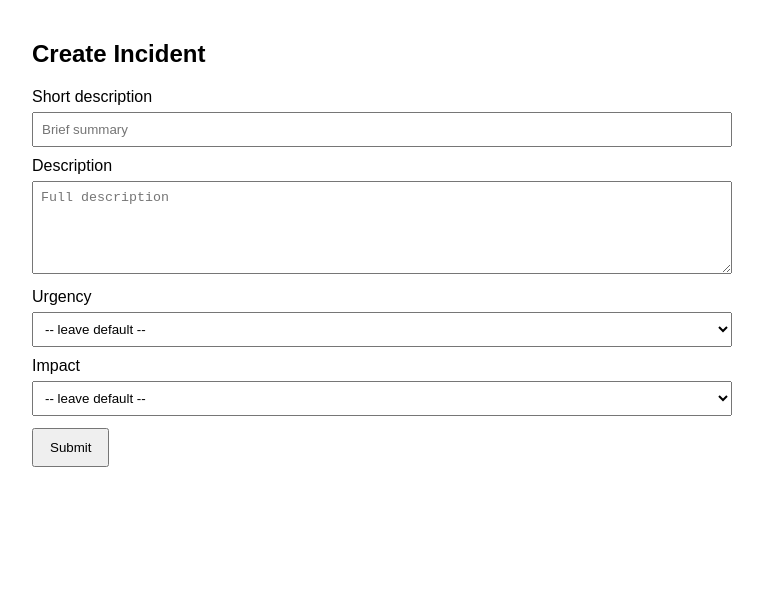
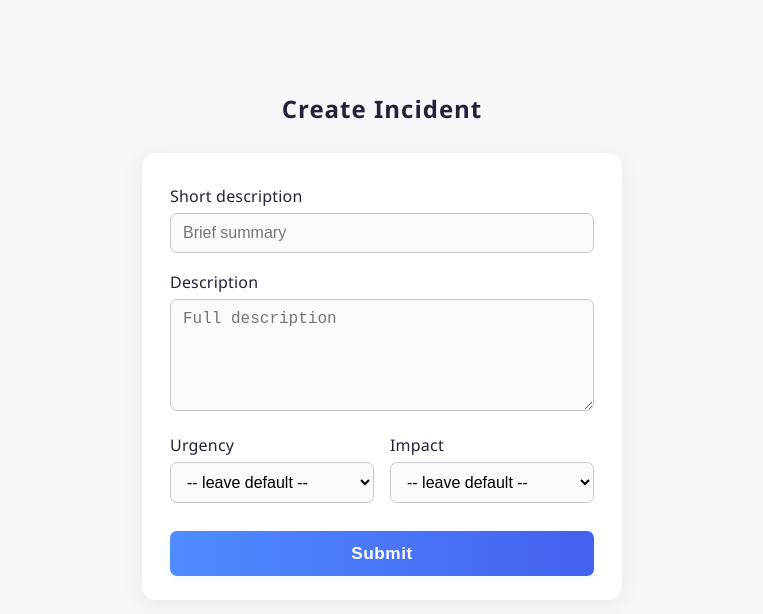
Before and after one commit to dhanushperumalla/ServiceNow-Incident-Form, a website: page public/index.html in a window 1280 px wide. Shown: the whole page, without its empty margins (258-1021 px from the left). Drawn offline with Linux system fonts and the light colour scheme.

Commit message:
Enhance ServiceNow incident form layout and styling; add .env to .gitignore

```diff
--- a/public/index.html
+++ b/public/index.html
@@ -4,41 +4,120 @@
   <meta charset="utf-8" />
   <title>Create ServiceNow Incident</title>
   <style>
-    body { font-family: Arial, sans-serif; padding: 20px; max-width: 700px; margin: auto; }
-    label { display:block; margin-top:10px; }
-    input, textarea, select { width:100%; padding:8px; margin-top:6px; box-sizing:border-box; }
-    button { margin-top:12px; padding:10px 16px; }
-    #result { margin-top:14px; padding:10px; border-radius:6px; }
+    body {
+      font-family: 'Segoe UI', Arial, sans-serif;
+      padding: 32px;
+      max-width: 480px;
+      margin: 40px auto;
+      background: #f6f8fa;
+    }
+    h2 {
+      text-align: center;
+      color: #22223b;
+      margin-bottom: 28px;
+      letter-spacing: 1px;
+    }
+    form {
+      background: #fff;
+      border-radius: 14px;
+      box-shadow: 0 4px 24px rgba(0,0,0,0.07);
+      padding: 32px 28px 24px 28px;
+      display: flex;
+      flex-direction: column;
+      gap: 18px;
+    }
+    label {
+      font-weight: 500;
+      color: #22223b;
+      margin-bottom: 4px;
+      letter-spacing: 0.2px;
+    }
+    input, textarea, select {
+      width: 100%;
+      padding: 10px 12px;
+      border: 1.5px solid #c9c9c9;
+      border-radius: 7px;
+      font-size: 1rem;
+      margin-top: 6px;
+      background: #f8fafc;
+      transition: border-color 0.2s;
+      outline: none;
+      box-sizing: border-box;
+    }
+    input:focus, textarea:focus, select:focus {
+      border-color: #4f8cff;
+      background: #fff;
+    }
+    textarea {
+      resize: vertical;
+      min-height: 80px;
+      max-height: 220px;
+    }
+    button {
+      margin-top: 10px;
+      padding: 12px 0;
+      background: linear-gradient(90deg, #4f8cff 0%, #4361ee 100%);
+      color: #fff;
+      border: none;
+      border-radius: 7px;
+      font-size: 1.08rem;
+      font-weight: 600;
+      cursor: pointer;
+      box-shadow: 0 2px 8px rgba(79,140,255,0.08);
+      transition: background 0.18s;
+      letter-spacing: 0.5px;
+    }
+    button:hover, button:focus {
+      background: linear-gradient(90deg, #4361ee 0%, #4f8cff 100%);
+    }
+    #result {
+      margin-top: 18px;
+      padding: 14px 18px;
+      border-radius: 8px;
+      font-size: 1.02rem;
+      min-height: 32px;
+      box-shadow: 0 1px 4px rgba(0,0,0,0.04);
+      word-break: break-word;
+    }
+    @media (max-width: 600px) {
+      body { padding: 10px; }
+      form { padding: 18px 8px 14px 8px; }
+    }
   </style>
 </head>
 <body>
   <h2>Create Incident</h2>
-  <form id="incidentForm">
-    <label>Short description
+  <form id="incidentForm" autocomplete="off">
+    <div>
+      <label for="short_description">Short description</label>
       <input type="text" id="short_description" required placeholder="Brief summary">
-    </label>
+    </div>
 
-    <label>Description
+    <div>
+      <label for="description">Description</label>
       <textarea id="description" rows="5" required placeholder="Full description"></textarea>
-    </label>
+    </div>
 
-    <label>Urgency
+    <div style="display: flex; gap: 16px;">
+      <div style="flex:1;">
+        <label for="urgency">Urgency</label>
         <select id="urgency">
           <option value="">-- leave default --</option>
           <option value="1">1 - High</option>
           <option value="2">2 - Medium</option>
           <option value="3">3 - Low</option>
         </select>
-    </label>
-
-    <label>Impact
+      </div>
+      <div style="flex:1;">
+        <label for="impact">Impact</label>
         <select id="impact">
           <option value="">-- leave default --</option>
           <option value="1">1 - High</option>
           <option value="2">2 - Medium</option>
           <option value="3">3 - Low</option>
         </select>
-    </label>
+      </div>
+    </div>
 
     <button type="submit">Submit</button>
   </form>
```
Also changed, not shown: 1 other file. Lines whose indentation alone changed are shown as unchanged.
